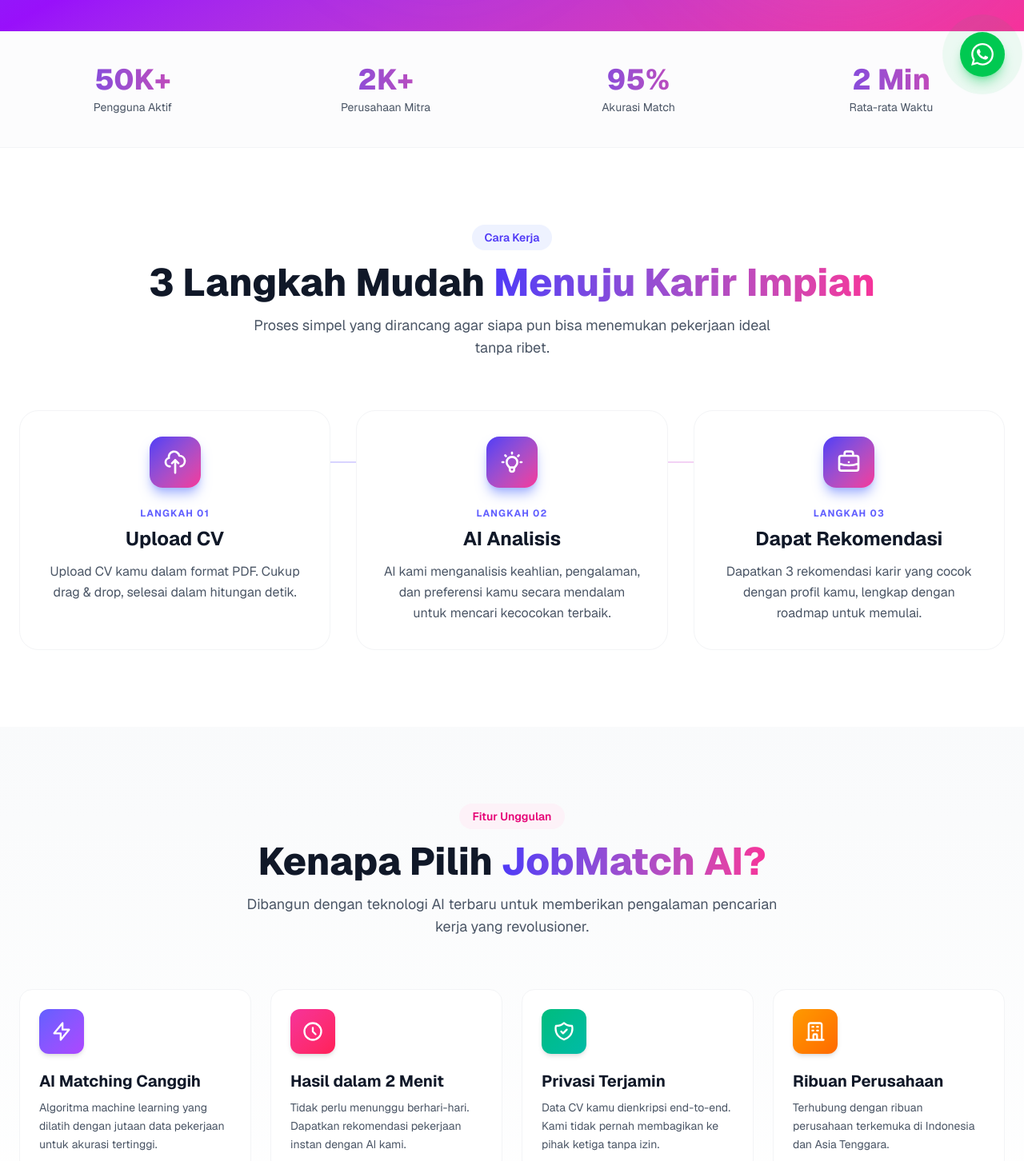
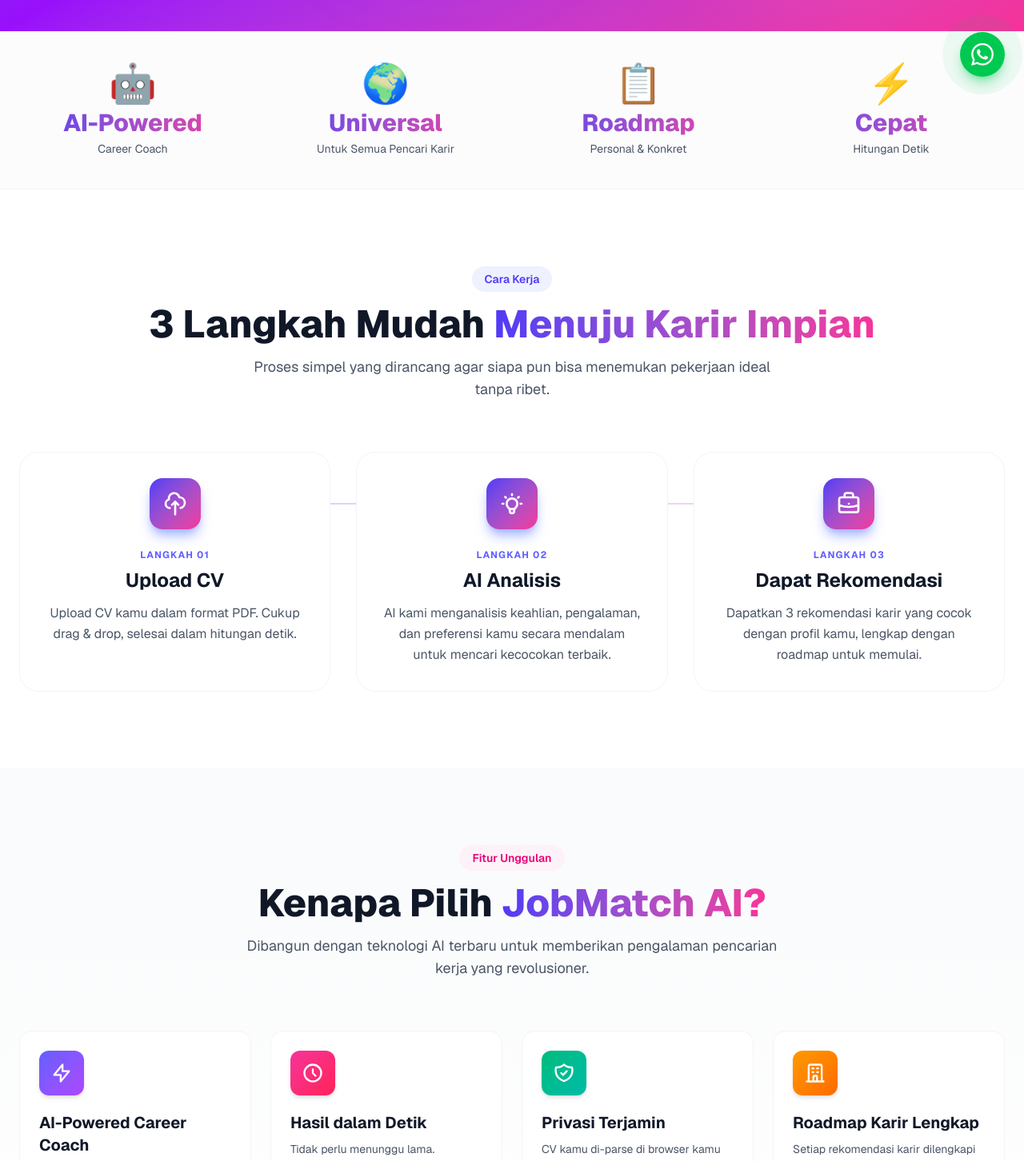
Before and after one commit to zulhamsyah-jobmatach/jobmatch-ai, a Next.js app: page / in a window 1280 px wide. Shown: the part 680-2132 px from the top of the page at 80% size. Built offline with nearby package versions, Linux system fonts and the light colour scheme.

Commit message:
fix stats section - emoji asli plus gradient title premium look

```diff
--- a/app/page.tsx
+++ b/app/page.tsx
@@ -83,8 +83,8 @@ export default function JobMatchLanding() {
 
   const features = [
     {
-      title: 'AI Matching Canggih',
-      desc: 'Algoritma machine learning yang dilatih dengan jutaan data pekerjaan untuk akurasi tertinggi.',
+      title: 'AI-Powered Career Coach',
+      desc: 'AI yang memahami CV kamu dan kasih rekomendasi karir yang personal, bukan generic.',
       icon: (
         <svg className="w-7 h-7" fill="none" stroke="currentColor" viewBox="0 0 24 24">
           <path strokeLinecap="round" strokeLinejoin="round" strokeWidth={2} d="M13 10V3L4 14h7v7l9-11h-7z" />
@@ -93,8 +93,8 @@ export default function JobMatchLanding() {
       gradient: 'from-indigo-500 to-purple-500',
     },
     {
-      title: 'Hasil dalam 2 Menit',
-      desc: 'Tidak perlu menunggu berhari-hari. Dapatkan rekomendasi pekerjaan instan dengan AI kami.',
+      title: 'Hasil dalam Detik',
+      desc: 'Tidak perlu menunggu lama. Dapatkan rekomendasi karir instan begitu CV kamu di-upload.',
       icon: (
         <svg className="w-7 h-7" fill="none" stroke="currentColor" viewBox="0 0 24 24">
           <path strokeLinecap="round" strokeLinejoin="round" strokeWidth={2} d="M12 8v4l3 3m6-3a9 9 0 11-18 0 9 9 0 0118 0z" />
@@ -104,7 +104,7 @@ export default function JobMatchLanding() {
     },
     {
       title: 'Privasi Terjamin',
-      desc: 'Data CV kamu dienkripsi end-to-end. Kami tidak pernah membagikan ke pihak ketiga tanpa izin.',
+      desc: 'CV kamu di-parse di browser kamu sendiri. Hanya text-nya yang dikirim ke AI, file aslinya tidak pernah keluar dari device kamu.',
       icon: (
         <svg className="w-7 h-7" fill="none" stroke="currentColor" viewBox="0 0 24 24">
           <path strokeLinecap="round" strokeLinejoin="round" strokeWidth={2} d="M9 12l2 2 4-4m5.618-4.016A11.955 11.955 0 0112 2.944a11.955 11.955 0 01-8.618 3.04A12.02 12.02 0 003 9c0 5.591 3.824 10.29 9 11.622 5.176-1.332 9-6.03 9-11.622 0-1.042-.133-2.052-.382-3.016z" />
@@ -113,8 +113,8 @@ export default function JobMatchLanding() {
       gradient: 'from-emerald-500 to-teal-500',
     },
     {
-      title: 'Ribuan Perusahaan',
-      desc: 'Terhubung dengan ribuan perusahaan terkemuka di Indonesia dan Asia Tenggara.',
+      title: 'Roadmap Karir Lengkap',
+      desc: 'Setiap rekomendasi karir dilengkapi 3 langkah konkret untuk mulai. Bukan saran kosong, tapi actionable!',
       icon: (
         <svg className="w-7 h-7" fill="none" stroke="currentColor" viewBox="0 0 24 24">
           <path strokeLinecap="round" strokeLinejoin="round" strokeWidth={2} d="M19 21V5a2 2 0 00-2-2H7a2 2 0 00-2 2v16m14 0h2m-2 0h-5m-9 0H3m2 0h5M9 7h1m-1 4h1m4-4h1m-1 4h1m-5 10v-5a1 1 0 011-1h2a1 1 0 011 1v5m-4 0h4" />
@@ -270,17 +270,18 @@ export default function JobMatchLanding() {
       <section className="border-y border-gray-100 bg-gray-50/50">
         <div className="max-w-7xl mx-auto px-6 py-10 grid grid-cols-2 md:grid-cols-4 gap-8 text-center">
           {[
-            { value: '50K+', label: 'Pengguna Aktif' },
-            { value: '2K+', label: 'Perusahaan Mitra' },
-            { value: '95%', label: 'Akurasi Match' },
-            { value: '2 Min', label: 'Rata-rata Waktu' },
+            { icon: '🤖', title: 'AI-Powered', label: 'Career Coach' },
+            { icon: '🌍', title: 'Universal', label: 'Untuk Semua Pencari Karir' },
+            { icon: '📋', title: 'Roadmap', label: 'Personal & Konkret' },
+            { icon: '⚡', title: 'Cepat', label: 'Hitungan Detik' },
           ].map((stat) => (
-            <div key={stat.label}>
-              <div className="text-3xl md:text-4xl font-extrabold bg-gradient-to-r from-indigo-600 to-pink-500 bg-clip-text text-transparent">
-                {stat.value}
+            <div key={stat.label} className="text-center">
+                <div className="text-4xl md:text-5xl mb-2">{stat.icon}</div>
+                <div className="text-2xl md:text-3xl font-extrabold bg-gradient-to-r from-indigo-600 to-pink-500 bg-clip-text text-transparent">
+                  {stat.title}
+                </div>
+                <div className="text-sm text-gray-600 mt-1">{stat.label}</div>
               </div>
-              <div className="text-sm text-gray-600 mt-1">{stat.label}</div>
-            </div>
           ))}
         </div>
       </section>
```
